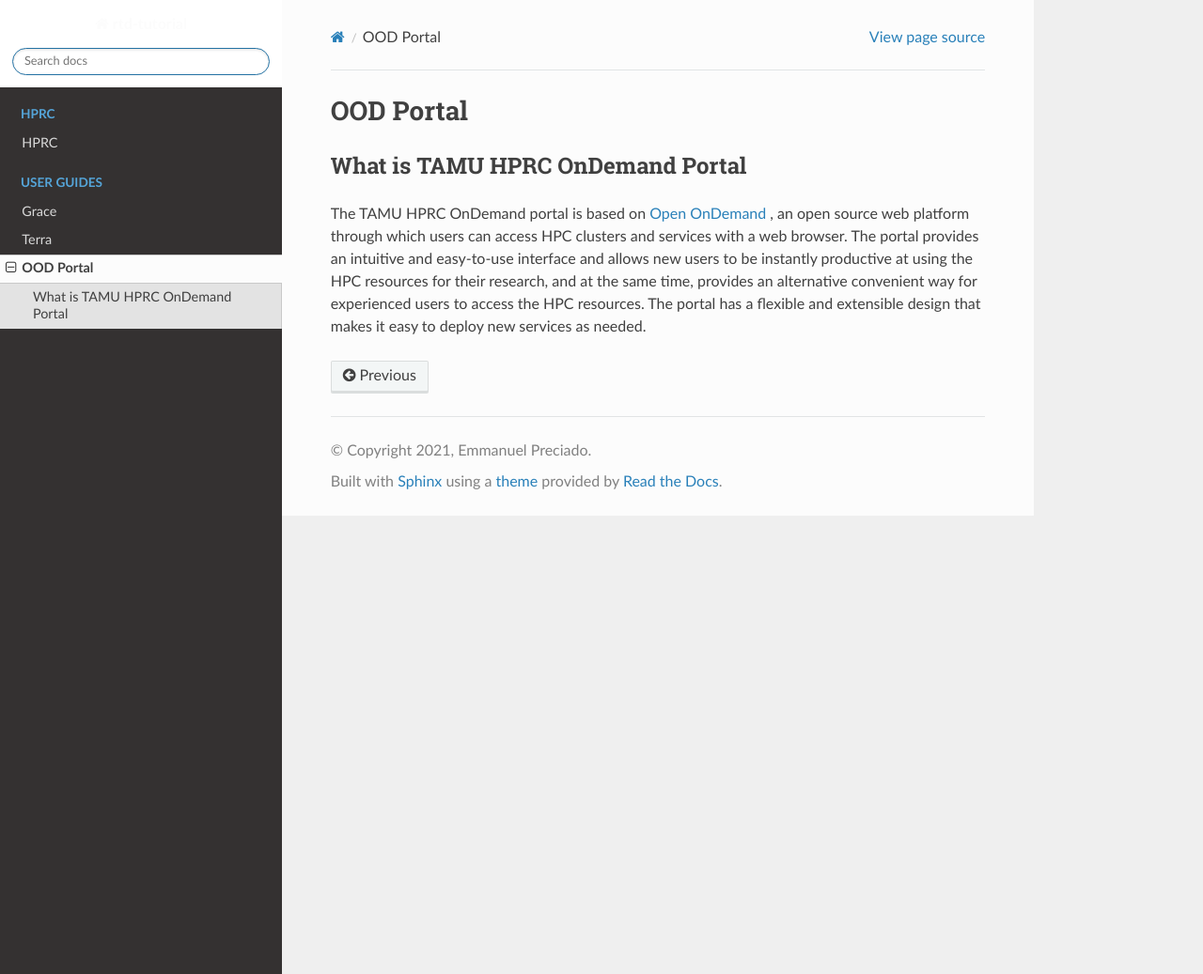
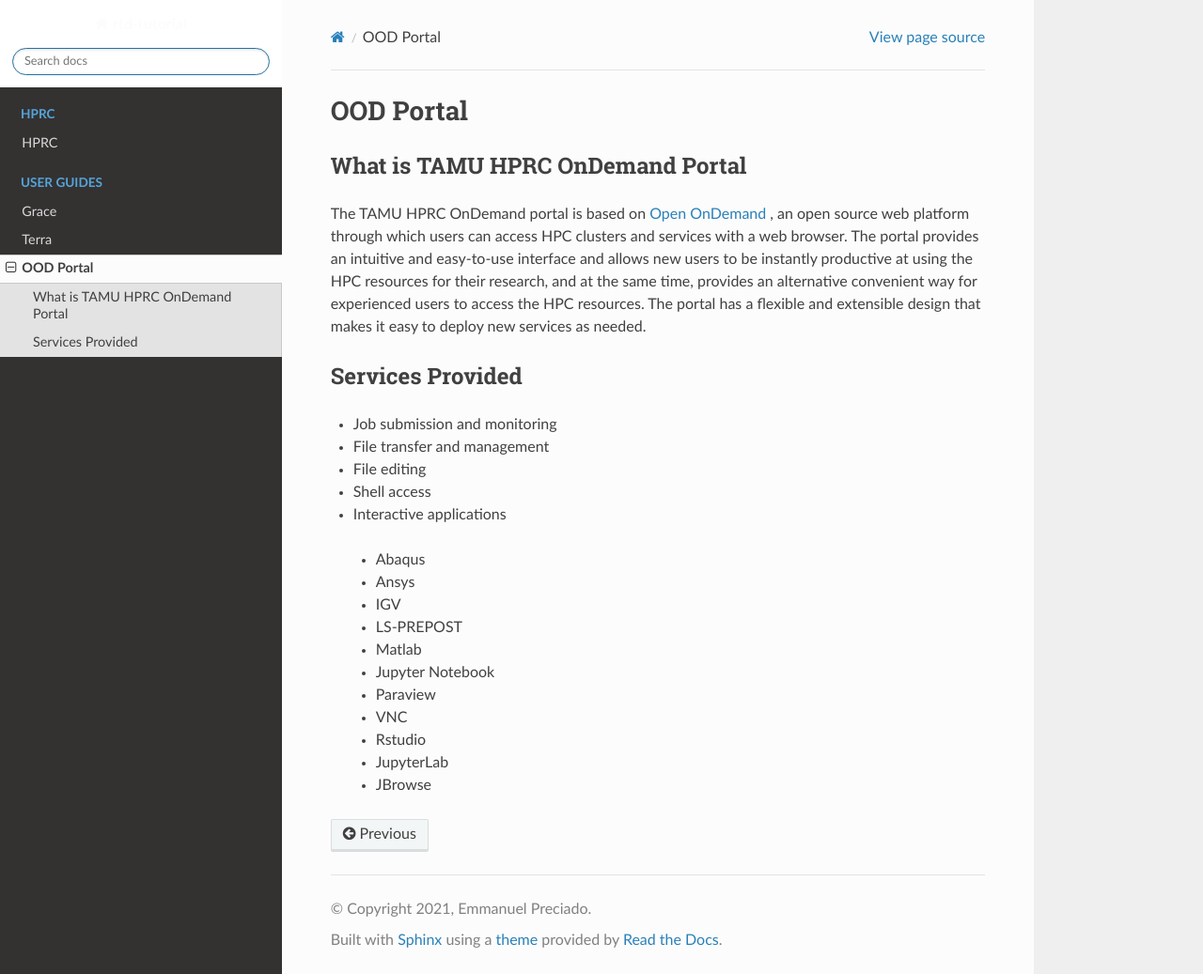
Before and after one commit to EmmanuelDej/rtd-tutorial, a Sphinx documentation site: the page built from docs/ood.rst, in a window 1280 px wide and 1037 px high. Shown: the whole window at 94% size. Built offline with Sphinx 7.4.7 and the Read the Docs theme 2.0.0, drawn with Linux system fonts in a browser that asks for light colours; pages that are not in the unit, such as notebooks, are missing from menus.

Commit message:
Update ood.rst

```diff
--- a/docs/ood.rst
+++ b/docs/ood.rst
@@ -8,3 +8,22 @@
 services with a web browser. The portal provides an intuitive and easy-to-use interface and allows new users to be instantly productive at using the HPC resources
 for their research, and at the same time, provides an alternative convenient way for experienced users to access the HPC resources. The portal has a flexible and
 extensible design that makes it easy to deploy new services as needed.
+
+Services Provided
+-----------------
+* Job submission and monitoring
+* File transfer and management
+* File editing
+* Shell access
+* Interactive applications
+ * Abaqus
+ * Ansys
+ * IGV
+ * LS-PREPOST
+ * Matlab
+ * Jupyter Notebook
+ * Paraview
+ * VNC
+ * Rstudio
+ * JupyterLab
+ * JBrowse
```
